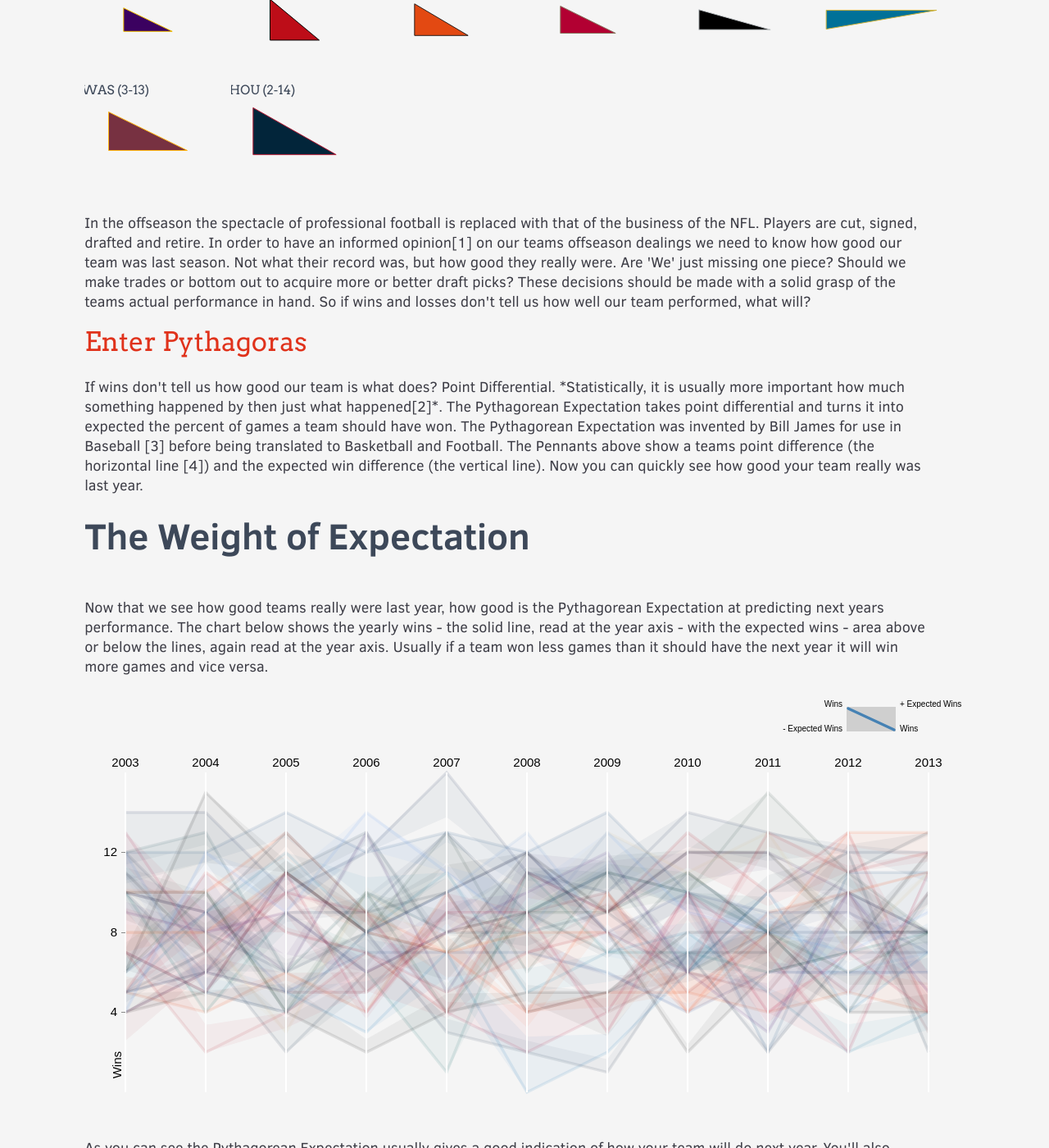
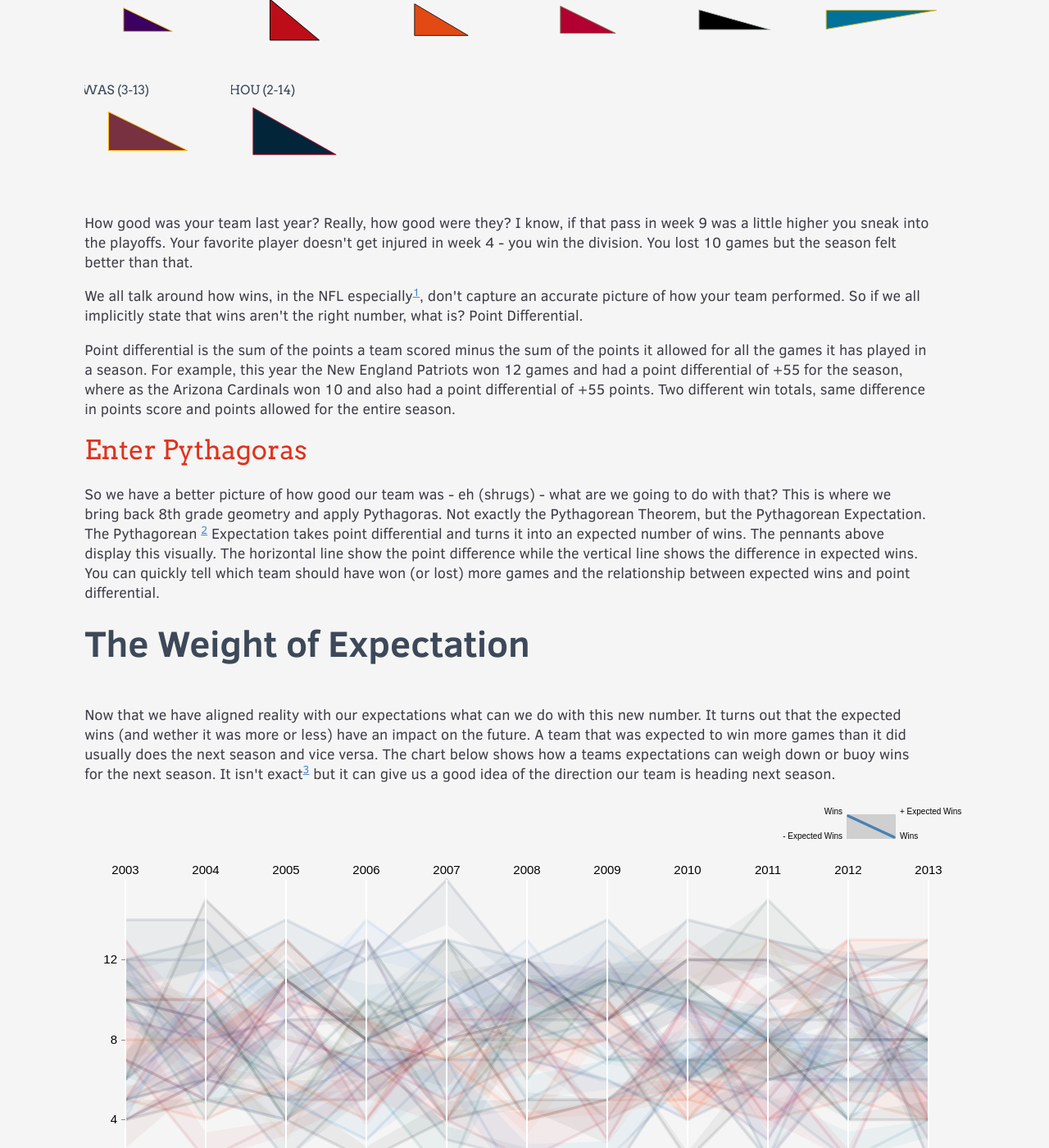
Before and after one commit to sethblanchard/sethblanchard.github.io, a Jekyll site: the page built from _posts/2014-04-27-PythagoreanPennants.html, in a window 1280 px wide and 1400 px high, scrolled down 886 px. Shown: the whole window at 82% size. Built offline with Jekyll 4.4.1, drawn with Linux system fonts in a browser that asks for light colours; nearby versions of some CDN libraries; Markdown is read by kramdown in place of the engine named in the settings; some of the changed text lies outside the part shown.

Commit message:
update text for pythagorean pennant

```diff
--- a/_posts/2014-04-27-PythagoreanPennants.html
+++ b/_posts/2014-04-27-PythagoreanPennants.html
@@ -16,32 +16,36 @@
 		<div class="row">
 			<article class="col-5">
 				<p>
-					In the offseason the spectacle of professional football is replaced with that of the business of the NFL. Players are cut, signed, drafted and retire.  In order to have an informed opinion[1] on our teams offseason dealings we need to know how good our team was last season. Not what their record was, but how good they really were. Are 'We' just missing one piece? Should we make trades or bottom out to acquire more or better draft picks? These decisions should be made with a solid grasp of the teams actual performance in hand. So if wins and losses don't tell us how well our team performed, what will?
+					How good was your team last year? Really, how good were they? I know, if that pass in week 9 was a little higher you sneak into the playoffs. Your favorite player doesn't get injured in week 4 - you win the division. You lost 10 games but the season felt better than that.
+				</p>
+				<p>
+					We all talk around how wins, in the NFL especially<sup><a id="footnotelink_1" href="#footnote_1">1</a></sup>, don't capture an accurate picture of how your team performed. So if we all implicitly state that wins aren't the right number, what is? Point Differential.
+				</p>
+				<p>
+					Point differential is the sum of the points a team scored minus the sum of the points it allowed for all the games it has played in a season. For example, this year the New England Patriots won 12 games and had a point differential of +55 for the season, where as the Arizona Cardinals won 10 and also had a point differential of +55 points. Two different win totals, same difference in points score and points allowed for the entire season.
 				</p>
 				<h3>Enter Pythagoras</h3>
 				<p>
-					If wins don't tell us how good our team is what does? Point Differential. *Statistically, it is usually more important how much something happened by then just what happened[2]*. The Pythagorean Expectation takes point differential and turns it into expected the percent of games a team should have won. The Pythagorean Expectation was invented by Bill James for use in Baseball [3] before being translated to Basketball and Football. The Pennants above show a teams point difference (the horizontal line [4]) and the expected win difference (the vertical line). Now you can quickly see how good your team really was last year.
+					So we have a better picture of how good our team was - eh (shrugs) - what are we going to do with that? This is where we bring back 8th grade geometry and apply Pythagoras. Not exactly the Pythagorean Theorem, but the Pythagorean Expectation. The Pythagorean <sup><a id="footnotelink_2" href="#footnote_2">2</a></sup> Expectation takes point differential and turns it into an expected number of wins. The pennants above display this visually. The horizontal line show the point difference while the vertical line shows the difference in expected wins. You can quickly tell which team should have won (or lost) more games and the relationship between expected wins and point differential.
 				</p>
 
 				<h2>The Weight of Expectation</h2>
 				<p>
-					Now that we see how good teams really were last year, how good is the Pythagorean Expectation at predicting next years performance. The chart below shows the yearly wins - the solid line, read at the year axis - with the expected wins - area above or below the lines, again read at the year axis. Usually if a team won less games than it should have the next year it will win more games and vice versa.
+					Now that we have aligned reality with our expectations what can we do with this new number. It turns out that the expected wins (and wether it was more or less) have an impact on the future. A team that was expected to win more games than it did usually does the next season and vice versa. The chart below shows how a teams expectations can weigh down or buoy wins for the next season. It isn't exact<sup><a id="footnotelink_3" href="#footnote_3">3</a></sup> but it can give us a good idea of the direction our team is heading next season.
 				</p>
 				<div id="parallelCoordinates">
 				</div>
-				<p>
-					As you can see the Pythagorean Expectation usually gives a good indication of how your team will do next year. You'll also notice it isn't always right. This is because the Pythagorean Expectation doesn't account for a teams offseason moves, something I'm sure you now have a more informed opinion of.
-				</p>
-				<footer>
-					<ol>
+
+				<footer class="row">
+					<ol class="col-5">
 						<li id="footnote_1">
-							Bill James - inventor of Sabermatrics... <a href="#footnoteLink_1">^</a>
+							Because the sample size in the NFL - 16 games - is so small. <a href="#footnotelink_1">^</a>
 						</li>
-						<li id="footnote_1">
-							Daryl Morely - houston rockets GM and ... <a href="#footnoteLink_1">^</a>
+						<li id="footnote_2">
+							It is named the Pythagorean Expectation because the formula looks a lot like the one you learned in middle school. It was invented by Bill James and applied first to baseball and has since moved to other sports with slightly different formulas. Learn more about the <a href="http://en.wikipedia.org/wiki/Pythagorean_expectation">Pythagorean Expectation</a>. <a href="#footnotelink_2">^</a>
 						</li>
 						<li id="footnote_3">
-							Football Outsidres - inventor of Sabermatrics... <a href="#footnoteLink_3">^</a>
+							It doesn't take into account things like player movement. So while the 2011 Broncos should have not won quite as many games the following seasons adding Payton Manning is clearly a difference maker. <a href="#footnotelink_3">^</a>
 						</li>
 					</ol>
 				</footer>
@@ -49,26 +53,15 @@
 		</div>
 		<div class="row">
 			<section class="col-3 ">
-				<h4>About this Graphic</h4>
-				<p>
-					After learning about the pythagorean expectation as well as some other stats (upcoming graphics), mostly by reading @BillBarnwell I wasnted to see what the pythagorean would literally look like.
-				</p>
-				<p>
-					I was unsure if the triangles would communicate how I think about the expecation, but after switching from a scatter plot to a series of small multiples I was pleasantly surprised with the result.
-				</p>
-				<p >
-					As with most things this graphic is really a remix. And in that same spirit, grab the data and grab the code and make something different from it.
-					<a href="#">Data</a>
-					<a href="#">Fork on Github</a>
-				</p>
+				<p>I learned about the Pythagorean Expectation by reading <a href="https://twitter.com/billbarnwell">Bill Barnwell</a>'s work on <a href="http://grantland.com/contributors/bill-barnwell/">Grantland</a>. It made being a fan of the football team in our nations capitol even more frustrating but provided insight into teams performance from year to year that I really have enjoyed having. I wanted to</p>
 			</section>
 			<section class="col-2">
 				<h4>References</h4>
 				<ul>
-					<li>Profootball-reference</li>
-					<li>Barnwell Regression</li>
-					<li>Data Sets - url</li>
-				</ul>
+					<li>Data is from <a href="http://www.pro-football-reference.com">Pro-Football Reference</a> and is available as a <a href="https://docs.google.com/spreadsheets/d/1XkJxHtFrhZOgBjxJXMIejxepBolQhBO_KXgtbAGcHhE/pubhtml">google doc</a>.</li>
+					<li>The charts were built using <a href="http://d3js.org">d3.js</a> and specifically <a href="http://bl.ocks.org/mbostock/3884955">these</a> <a href="http://bl.ocks.org/mbostock/1166403">three</a> <a href="http://bl.ocks.org/mbostock/8027637">examples</a>.</li>
+					<li>This is clearly a remix so I'd love to see what you do with the data and the statistical approach. Let me know <a href="https://twitter.com/sethblanchard">@sethblanchard</a>.</li>
+					</ul>
 			</section>
 		</div>
 	</section>
```
